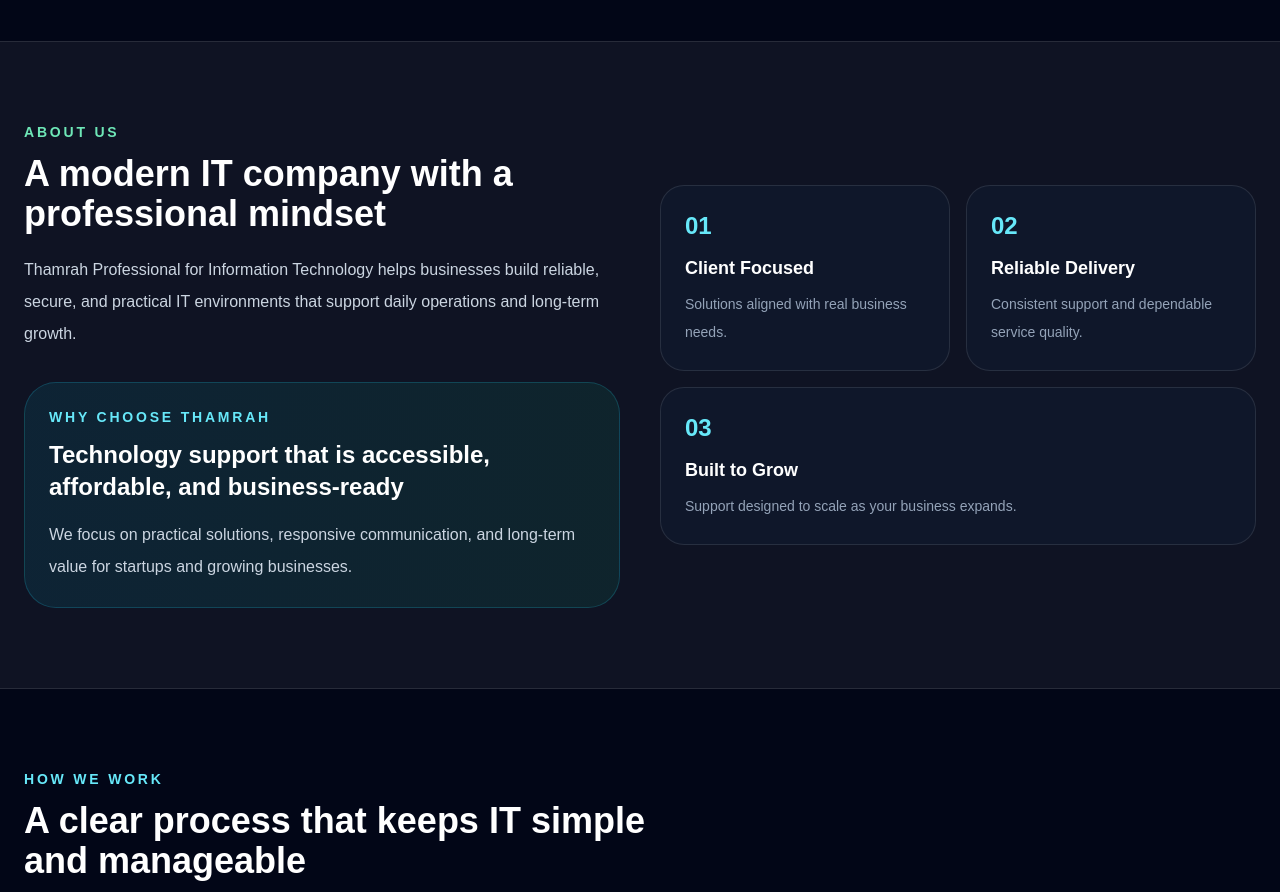
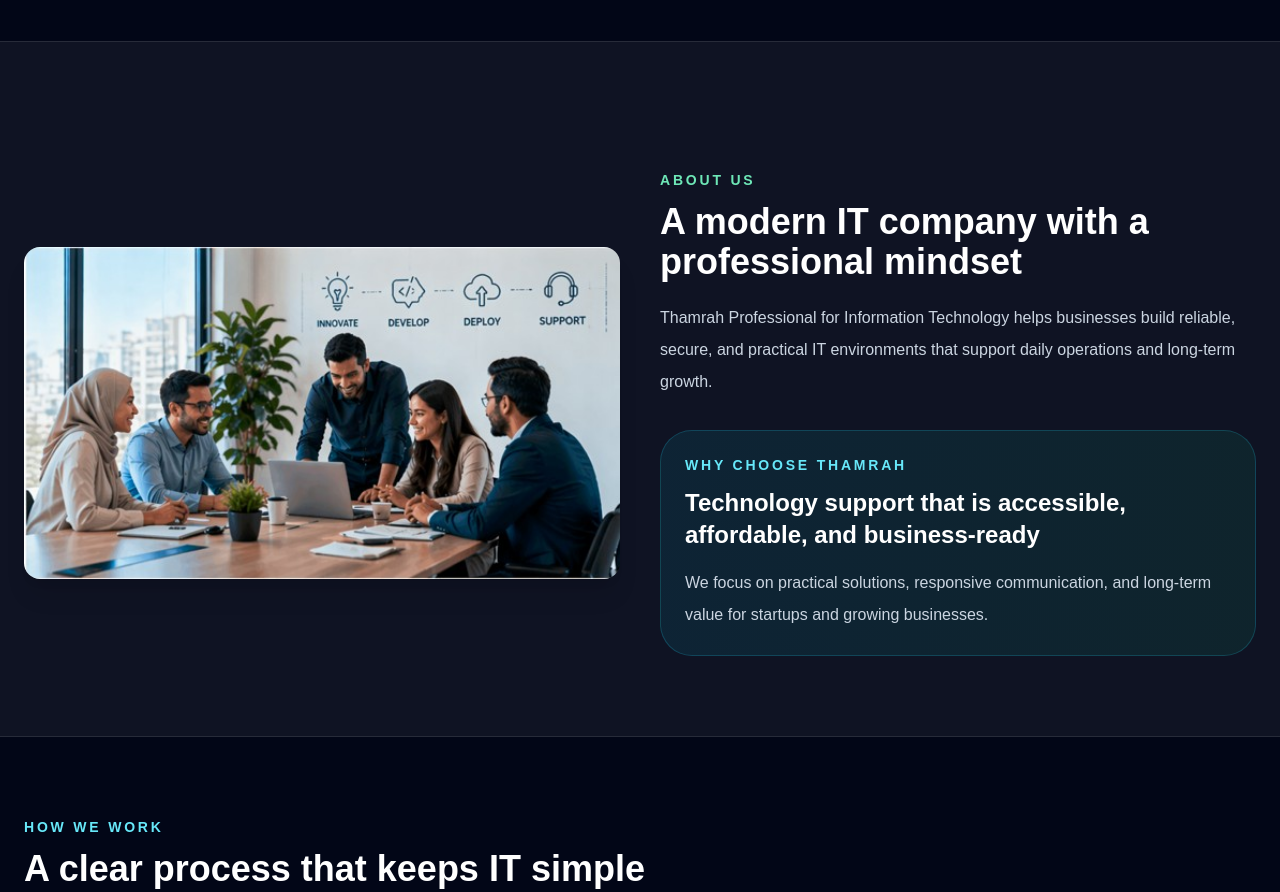
Before and after one commit to milad-stack/ThamrahPro, a Next.js app: page / in a window 1280 px wide. Shown: the part 1660-2552 px from the top of the page. Built offline with nearby package versions, Linux system fonts and the light colour scheme.

Commit message:
add about image layout

```diff
--- a/app/page.js
+++ b/app/page.js
@@ -452,28 +452,46 @@
       </section>
 
       <section id="about" className="border-y border-white/10 bg-white/5 px-6 py-20">
-        <div className="mx-auto grid max-w-7xl gap-10 lg:grid-cols-[1fr_1fr] lg:items-center">
-          <div>
-            <p className="text-sm font-semibold uppercase tracking-[0.2em] text-emerald-300">{t.aboutTitle}</p>
-            <h2 className="mt-3 text-3xl font-bold md:text-4xl">{t.aboutHeading}</h2>
-            <p className="mt-5 leading-8 text-slate-300">{t.aboutText}</p>
-            <div className="mt-8 rounded-[2rem] border border-cyan-400/20 bg-gradient-to-r from-cyan-500/10 to-emerald-500/10 p-6">
-              <p className="text-sm font-semibold uppercase tracking-[0.2em] text-cyan-300">{t.whyTitle}</p>
-              <h3 className="mt-3 text-2xl font-bold">{t.whyHeading}</h3>
-              <p className="mt-4 leading-8 text-slate-300">{t.whyText}</p>
-            </div>
-          </div>
 
-          <div className="grid gap-4 sm:grid-cols-2">
-            {t.trustCards.map((card, i) => (
-              <div key={card.number} className={`rounded-3xl border border-white/10 bg-slate-900 p-6 ${i === 2 ? "sm:col-span-2" : ""}`}>
-                <div className="text-2xl font-bold text-cyan-300">{card.number}</div>
-                <div className="mt-3 text-lg font-semibold">{card.title}</div>
-                <p className="mt-2 text-sm leading-7 text-slate-400">{card.text}</p>
-              </div>
-            ))}
-          </div>
-        </div>
+<div className="mt-12 grid gap-10 lg:grid-cols-2 items-center">
+
+  {/* IMAGE */}
+  <img
+    src="/about.jpg"
+    alt="About Thamrah"
+    className="rounded-2xl shadow-xl w-full"
+  />
+
+  {/* TEXT */}
+  <div>
+    <p className="text-sm font-semibold uppercase tracking-[0.2em] text-emerald-300">
+      {t.aboutTitle}
+    </p>
+
+    <h2 className="mt-3 text-3xl font-bold md:text-4xl">
+      {t.aboutHeading}
+    </h2>
+
+    <p className="mt-5 leading-8 text-slate-300">
+      {t.aboutText}
+    </p>
+
+    <div className="mt-8 rounded-[2rem] border border-cyan-400/20 bg-gradient-to-r from-cyan-500/10 to-emerald-500/10 p-6">
+      <p className="text-sm font-semibold uppercase tracking-[0.2em] text-cyan-300">
+        {t.whyTitle}
+      </p>
+
+      <h3 className="mt-3 text-2xl font-bold">
+        {t.whyHeading}
+      </h3>
+
+      <p className="mt-4 leading-8 text-slate-300">
+        {t.whyText}
+      </p>
+    </div>
+  </div>
+
+</div>
       </section>
 
       <section id="process" className="px-6 py-20">
```
